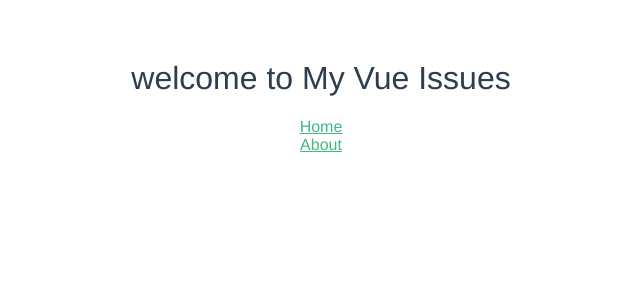
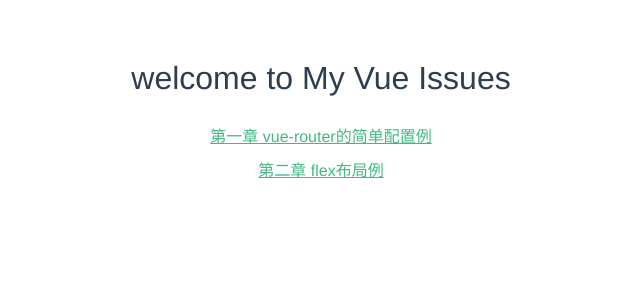
Before and after one commit to thisXiaoming/vue-pro-git, a Vue app: page / in a window 1280 px wide. Shown: the top 300 px of the page, without its empty margins (319-959 px from the left). Built offline with nearby package versions, Linux system fonts and the light colour scheme.

Commit message:
优化vue-router小例子

```diff
--- a/src/router/index.js
+++ b/src/router/index.js
@@ -7,9 +7,9 @@
 Vue.use(Router)
 
 let routerPath = '/myFirstCli'
-const Home = resolve => require(['../views/home/home.vue'], resolve)
-const Book1 = resolve => require(['../views/book1/book1.vue'], resolve)
-const Book2 = resolve => require(['../views/book2/book2.vue'], resolve)
+const VueRouterPage = resolve => require(['../views/vue-router-eg/vue-router-eg.vue'], resolve)
+const Book1 = resolve => require(['../views/vue-router-eg/book1/book1.vue'], resolve)
+const Book2 = resolve => require(['../views/vue-router-eg/book2/book2.vue'], resolve)
 const About = resolve => require(['../views/about/about.vue'], resolve)
 
 export default new Router({
@@ -21,9 +21,9 @@
       component: HelloWorld
     },
     {
-      path: '/home',
-      component: Home,
-      name: 'Home',
+      path: '/vue-router-eg',
+      component: VueRouterPage,
+      name: 'VueRouterPage',
       children: [
         {
           name: 'Book1',
--- a/src/views/HelloWorld.vue
+++ b/src/views/HelloWorld.vue
@@ -4,10 +4,10 @@
     <h2></h2>
     <ul class="chapter-container">
       <li>
-        <router-link :to="{name:'Home'}">Home</router-link>
+        <router-link :to="{name:'VueRouterPage'}">第一章  vue-router的简单配置例</router-link>
       </li>
       <li>
-        <router-link :to="{name:'About'}">About</router-link>
+        <router-link :to="{name:'About'}">第二章  flex布局例</router-link>
       </li>
     </ul>
   </div>
@@ -43,7 +43,7 @@
   align-items: center;
   li {
     display: inline-block;
-    margin: 0 10px;
+    margin: 5px 10px;
   }
 }
 </style>
```
Also changed, not shown: src/views/vue-router-eg/book1/book1.vue (renamed from src/views/book1/book1.vue), src/views/vue-router-eg/book2/book2.vue (renamed from src/views/book2/book2.vue), src/views/vue-router-eg/vue-router-eg.vue (renamed from src/views/home/home.vue).
